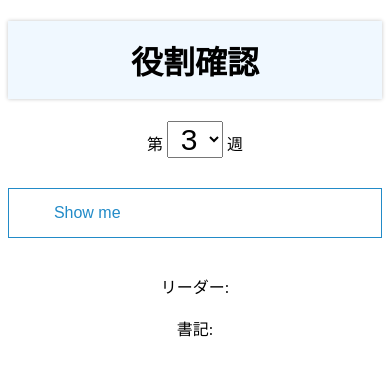
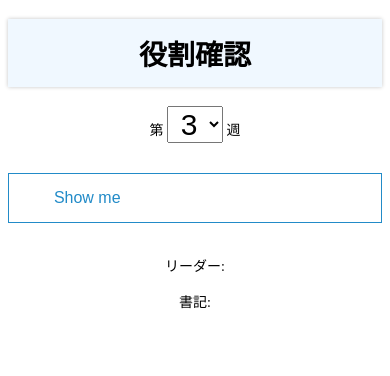
Before and after one commit to yoshiyuki-140/yoshiyuki-140.github.io, a plain HTML site: page roleChecker/main.html in a window 390 px wide. Drawn offline with Linux system fonts and the light colour scheme.

Commit message:
レスポンシブデザインを実現するためにChatGPTにかけてみた

```diff
--- a/roleChecker/main.html
+++ b/roleChecker/main.html
@@ -4,8 +4,10 @@
 <head>
     <meta charset="UTF-8">
     <meta content="IE=edge" http-equiv="X-UA-Compatible">
-    <meta name="viewport" content="width=device-width,initial-scale=1,minimum-scale=1,user-scalable=yes">
+    <meta name="viewport" content="width=device-width,initial-scale=1">
+    <!--
     <link rel="stylesheet" href="style.css">
+    -->
 </head>
 
 <body onload="forInit.init()">
@@ -30,6 +32,7 @@
             <span id="printSecretary" class="output"></span><br><br>
         </div>
     </form>
+    <link rel="stylesheet" href="style.css">
     <script src="script.js"></script>
 </body>
 
--- a/roleChecker/script.js
+++ b/roleChecker/script.js
@@ -6,7 +6,6 @@ const controleRoles = new class {
     constructor() {
         this.NumberOfWeeks = 15;
         this.members = ['Arimoto', 'Kurose', 'Inoue', 'Ishii'];
-        // this.members_jp = ['有本', '黒瀬', '井上', '石井'];
         this.roleDatas = [];
         this.createRoleData();
     }
--- a/roleChecker/style.css
+++ b/roleChecker/style.css
@@ -59,6 +59,15 @@ h1 {
 }
 
 /*
+メディアクエリ
+*/
+@media screen and (max-width: 480px) {
+    body {
+        font-size: 14px;
+    }
+}
+
+/*
 .output {
     padding: 0.5em;
     background: aliceblue;
```
Also changed, not shown: index.html (+4 -2 lines).
